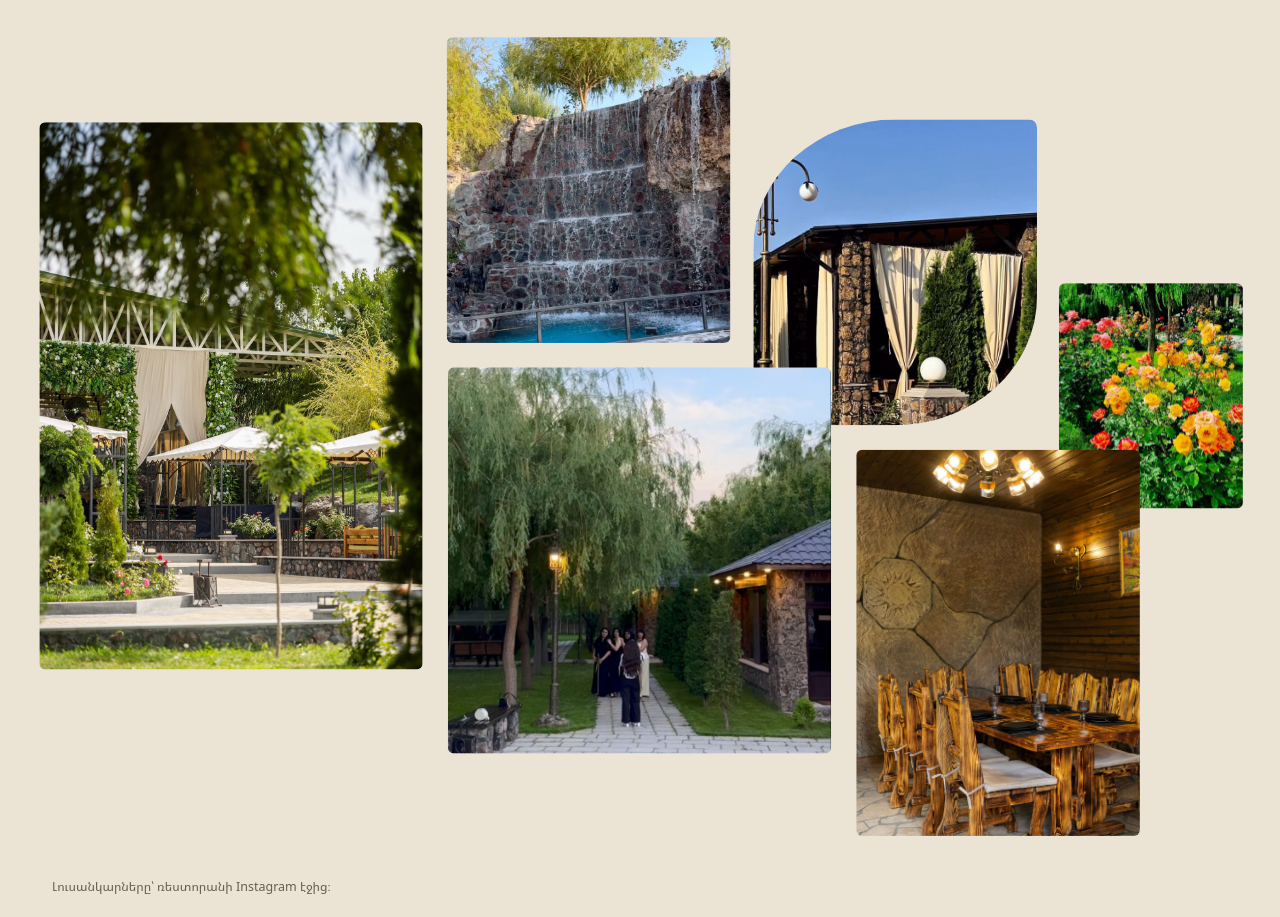
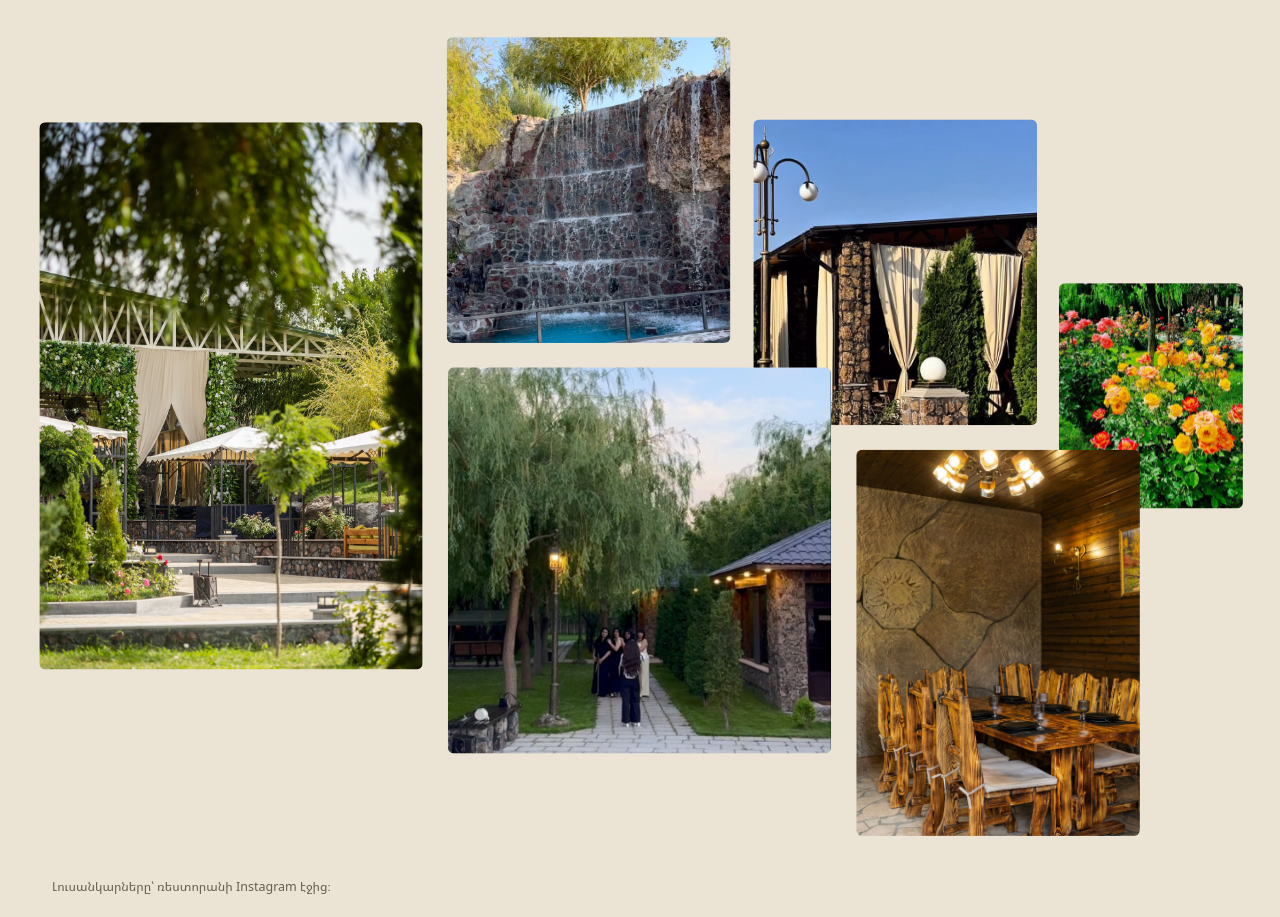
Before and after one commit to rafich12/ghars-garden-demo, a plain HTML site: page 1/index.html in a window 1280 px wide. Shown: the part 5220-6137 px from the top of the page. Drawn offline with Linux system fonts and the light colour scheme; a web font is replaced by a local one.

Commit message:
Вариант 1: фото беседки в коллаже с такими же углами, как у остальных

```diff
--- a/1/index.html
+++ b/1/index.html
@@ -261,7 +261,6 @@
   .collage { position: relative; display: grid; grid-template-columns: repeat(12, 1fr); grid-auto-rows: 64px; gap: var(--s4); margin-top: var(--s9); }
   .collage figure { margin: 0; position: relative; }
   .collage img { width: 100%; height: 100%; object-fit: cover; border-radius: var(--r-s); }
-  .collage .c3 img { border-radius: var(--r-leaf); }
   .c1 { grid-column: 1 / 5; grid-row: 2 / 9; }
   .c2 { grid-column: 5 / 8; grid-row: 1 / 5; }
   .c3 { grid-column: 8 / 11; grid-row: 2 / 6; }
```
